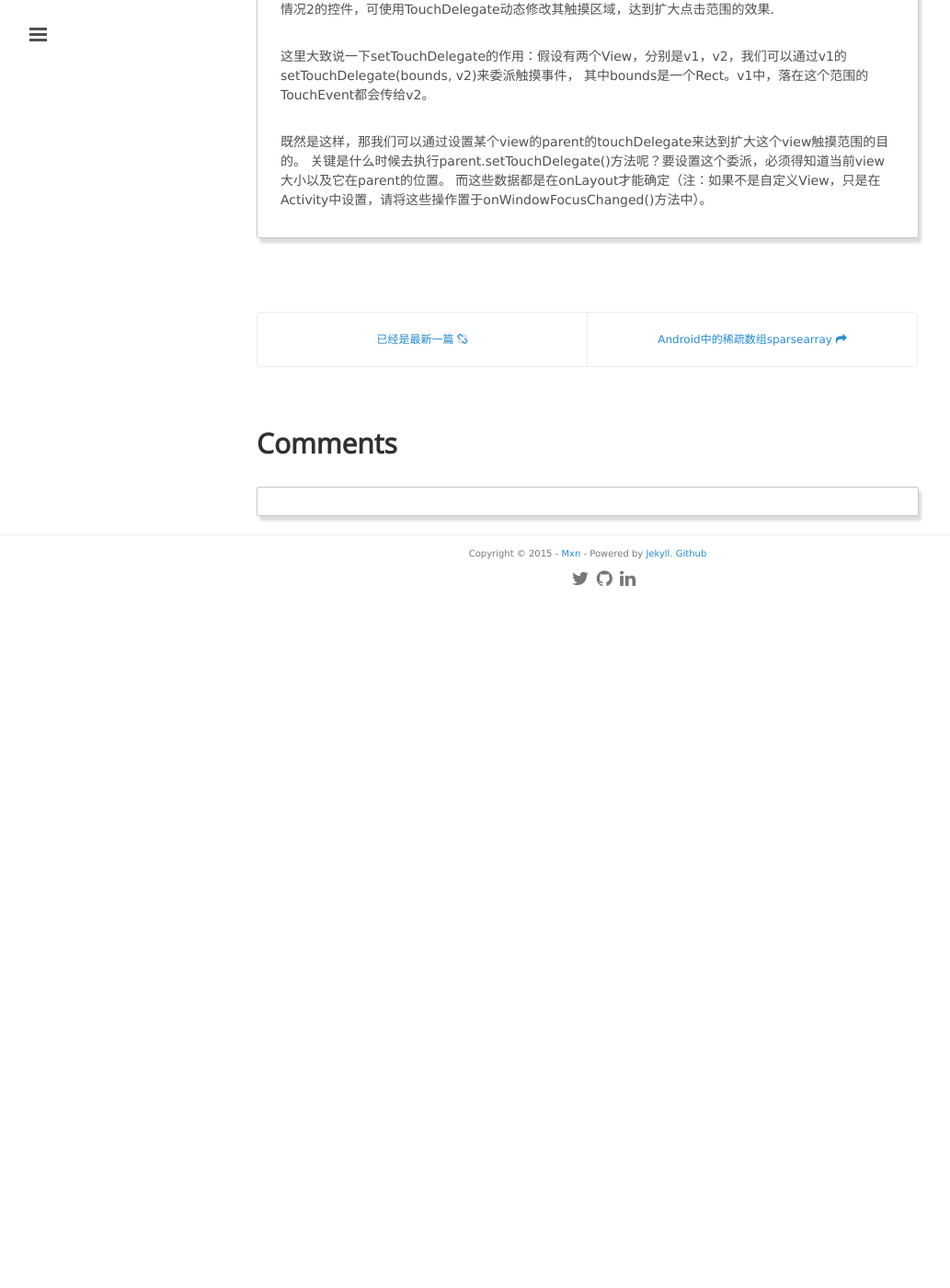
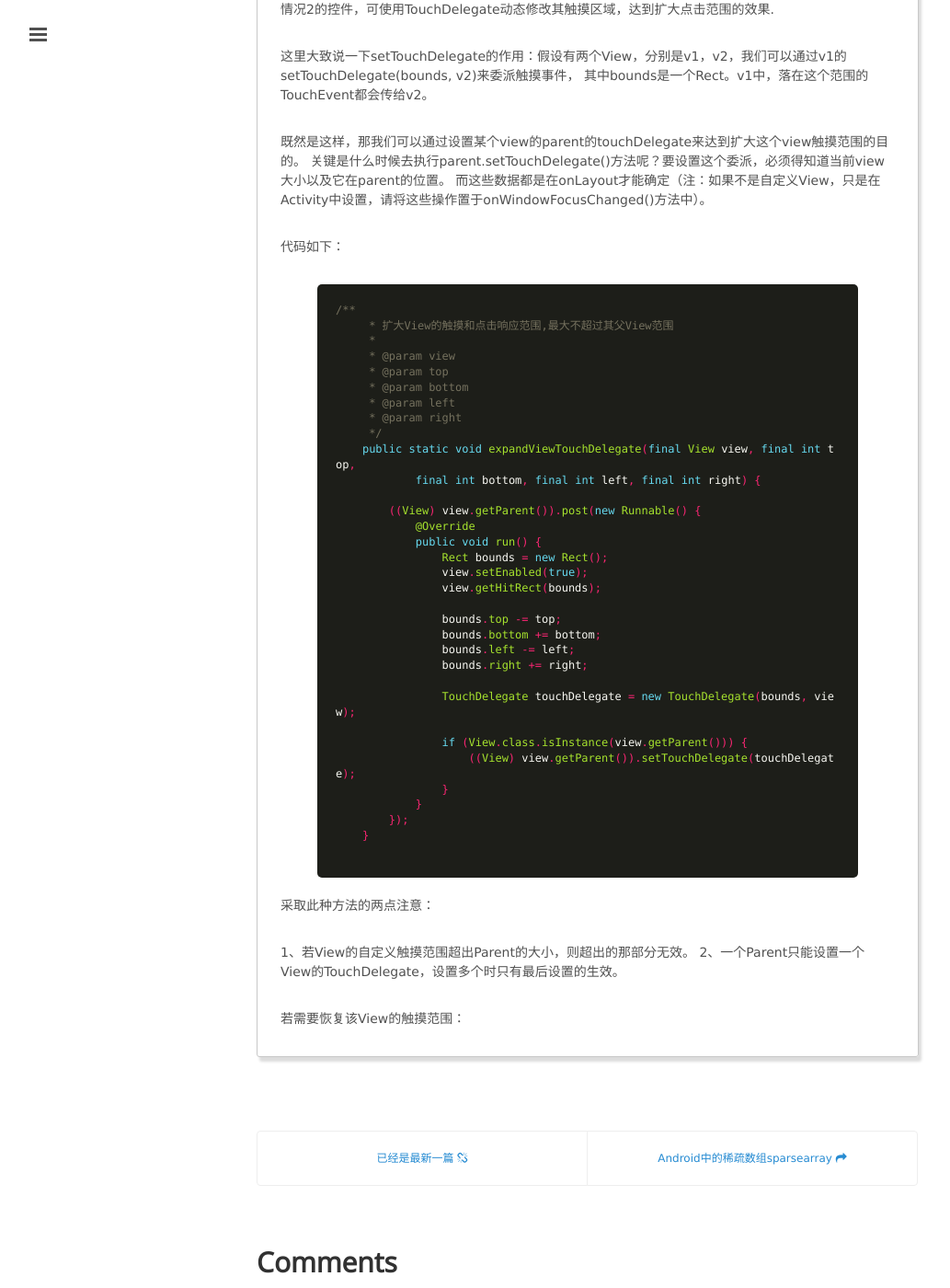
Before and after one commit to mxn21/mxn21.github.io, a Jekyll site: the page built from _posts/2015-7-31-Android中的获取控件矩阵getHitRect方法.md, in a window 1280 px wide and 1400 px high, scrolled down 2691 px. Shown: the whole window at 92% size, without its empty margins (1-1034 px from the left). Built offline with Jekyll 4.4.1, drawn with Linux system fonts in a browser that asks for light colours; Markdown is read by kramdown in place of the engine named in the settings; comment, search, counter and statistics services are not loaded; before the commit the page ends 3345 px from its top, so only the background shows below that.

Commit message:
2423423
23432

```diff
--- a/_posts/2015-7-31-Android中的获取控件矩阵getHitRect方法.md
+++ b/_posts/2015-7-31-Android中的获取控件矩阵getHitRect方法.md
@@ -113,3 +113,47 @@
 既然是这样，那我们可以通过设置某个view的parent的touchDelegate来达到扩大这个view触摸范围的目的。
 关键是什么时候去执行parent.setTouchDelegate()方法呢？要设置这个委派，必须得知道当前view大小以及它在parent的位置。
 而这些数据都是在onLayout才能确定（注：如果不是自定义View，只是在Activity中设置，请将这些操作置于onWindowFocusChanged()方法中）。
+
+代码如下：
+
+  {% highlight java  %}
+/**
+     * 扩大View的触摸和点击响应范围,最大不超过其父View范围
+     *
+     * @param view
+     * @param top
+     * @param bottom
+     * @param left
+     * @param right
+     */
+    public static void expandViewTouchDelegate(final View view, final int top,
+            final int bottom, final int left, final int right) {
+
+        ((View) view.getParent()).post(new Runnable() {
+            @Override
+            public void run() {
+                Rect bounds = new Rect();
+                view.setEnabled(true);
+                view.getHitRect(bounds);
+
+                bounds.top -= top;
+                bounds.bottom += bottom;
+                bounds.left -= left;
+                bounds.right += right;
+
+                TouchDelegate touchDelegate = new TouchDelegate(bounds, view);
+
+                if (View.class.isInstance(view.getParent())) {
+                    ((View) view.getParent()).setTouchDelegate(touchDelegate);
+                }
+            }
+        });
+    }
+       {% endhighlight %}
+
+采取此种方法的两点注意：
+
+1、若View的自定义触摸范围超出Parent的大小，则超出的那部分无效。
+2、一个Parent只能设置一个View的TouchDelegate，设置多个时只有最后设置的生效。
+
+若需要恢复该View的触摸范围：
```
